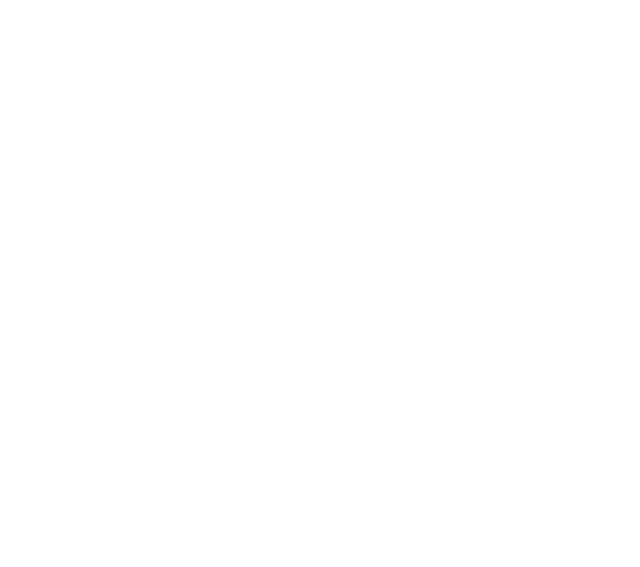
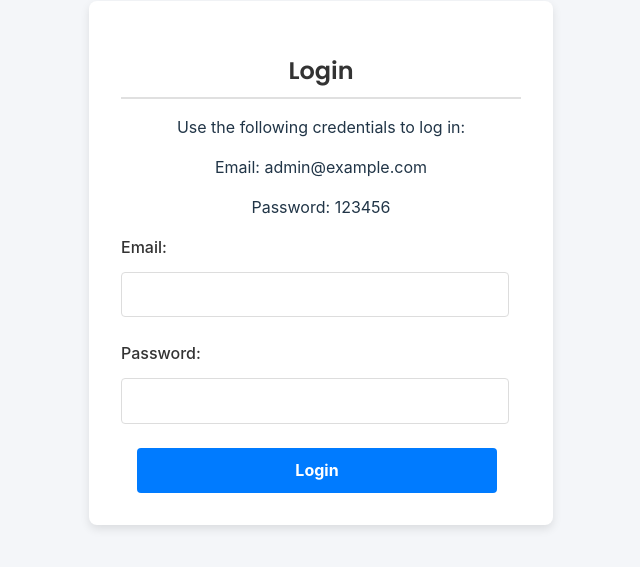
Before and after one commit to OscarGrC/HotelDashboard, a React (Vite) app: page /login in a window 1280 px wide. Before the commit this address had no page. Shown: the part 137-704 px from the top of the page, without its empty margins (319-959 px from the left). Built offline with nearby package versions, Linux system fonts and the light colour scheme.

Commit message:
add login   commit

```diff
--- /dev/null
+++ b/src/common/PrivatesRoute.jsx
@@ -0,0 +1,14 @@
+import React from 'react';
+import { Navigate } from 'react-router-dom';
+
+const PrivateRoute = ({ element }) => {
+    const isAuthenticated = localStorage.getItem('isAuthenticated') === 'true';
+
+    if (!isAuthenticated) {
+        return <Navigate to="/login" />;
+    }
+
+    return element;
+};
+
+export default PrivateRoute;
--- a/src/common/header/Header.js
+++ b/src/common/header/Header.js
@@ -13,6 +13,7 @@
     border: none;
     font-size: 1.5rem;
     cursor: pointer;
+    display:inline;
 outline: none;
     &:hover {
         opacity: 0.8;
@@ -22,9 +23,10 @@
 export const PageTitle = styled.h1`
     font-size: 1.75rem;
     font-weight: 600;
+    display:inline;
     color: #222222;
     font-family: 'Poppins', sans-serif;
-    padding-right:10rem;
+
 `;
 
 
@@ -101,7 +103,7 @@
     bottom: 55%;
     width: 1.2rem;
     height: 1.2rem;
-    background-color: ${props => props.bgColor === "red" ? "red" : "black"};
+    background-color: ${props => props.bgcolor === "red" ? "red" : "black"};
     color: white;
     font-size: 0.75rem;
     font-weight: bold;
--- a/src/common/navbar/Navbar.js
+++ b/src/common/navbar/Navbar.js
@@ -13,16 +13,26 @@
 
 export const Header = styled.div`
     display: flex;
-    flex-direction: column;
     align-items: center;
-    text-align: center;
+    text-align: left;
     margin-bottom: 2rem;
 `;
 
 export const LogoIcon = styled.div`
-    font-size: 2rem;
-    color: #007bff;
-    margin-bottom: 0.5rem;
+    margin-right: 1rem;
+    display: flex;
+    align-items: center;
+    margin-left:1rem;
+
+    img {
+        width: 2rem;
+        height: 2rem;
+    }
+`;
+
+export const TitleContainer = styled.div`
+    display: flex;
+    flex-direction: column;
 `;
 
 export const Title = styled.h1`
@@ -30,14 +40,18 @@
     font-weight: 400;
     font-family: 'Poppins', sans-serif;
     color: #222;
+    margin: 0;
+
 `;
 
 export const Subtitle = styled.h2`
-    font-size: 0.75rem;
+    font-size: 0.5rem;
     font-weight: 300;
     font-family: 'Poppins', sans-serif;
     color: #555;
+    margin: 0;
 `;
+
 
 export const Nav = styled.nav`
     display: flex;
@@ -45,6 +59,7 @@
     gap: 1rem;
     margin-bottom: 2rem;
 `;
+
 
 export const NavItem = styled.div`
     display: flex;
@@ -55,21 +70,25 @@
     cursor: pointer;
     padding: 0.5rem 1rem;
     border-radius: 4px;
-    transition: background-color 0.3s;
-
-    &:hover {
-        background-color: #e9ecef;
-    }
+    color: #7992b3;
 
     svg {
         font-size: 1.2rem;
-        color: #007bff;
+        color: #c5c5c5;
+    }
+
+    &.navActive {
+        color: #FF0000;
+
+        svg {
+            color: #FF0000;
+        }
     }
 `;
 
 export const UserProfile = styled.div`
     text-align: center;
-    margin-top: 2rem;
+
 
     img {
         width: 3rem;
@@ -79,7 +98,7 @@
     }
 
     h3 {
-        font-size: 1rem;
+        font-size: 0.9rem;
         font-weight: 600;
         font-family: 'Poppins', sans-serif;
         margin: 0.3rem 0;
@@ -87,28 +106,36 @@
     }
 
     p {
-        font-size: 0.75rem;
+        font-size: 0.5rem;
         font-family: 'Poppins', sans-serif;
         color: #555;
     }
 `;
 
-export const ContactSection = styled.div`
+export const ContactButton = styled.button`
+    display: inline-block;
+    margin-top: 0.5rem;
+    margin-left: 1.5rem;
+    margin-right: 1.5rem;
+    padding: 0.5rem 1rem;
+    font-size: 0.85rem;
+    font-weight: 500;
+    font-family: 'Poppins', sans-serif;
+    color: #135846;
+    background-color: #c5c5c5;
+    border-radius: 4px;
+    cursor: pointer;
     text-align: center;
-    margin-top: 2rem;
 
-    h4 {
-        font-size: 0.85rem;
-        font-weight: 500;
-        font-family: 'Poppins', sans-serif;
-        margin-bottom: 0.5rem;
-        color: #222;
+    &:focus {
+        outline: none;
     }
 `;
 
+
 export const Footer = styled.footer`
     text-align: center;
-    font-size: 0.75rem;
+    font-size: 0.66rem;
     font-family: 'Poppins', sans-serif;
     color: #777;
     margin-top: 2rem;
@@ -116,6 +143,14 @@
     p {
         margin: 0.3rem 0;
     }
+         h4 {
+       color:#222222;
+        margin: 0.3rem 0;
+    }
+              h3 {
+     margin-top:2rem;
+     font-size: 0.66rem;
+    }
 
     svg {
         color: red;
--- /dev/null
+++ b/src/login/login.js
@@ -0,0 +1,78 @@
+import styled from 'styled-components';
+
+export const LoginWrapper = styled.div`
+  display: flex;
+  justify-content: center;
+  align-items: center;
+  height: 100vh;
+  background-color: #f4f6f9;
+`;
+
+export const LoginBox = styled.div`
+  background-color: white;
+  border-radius: 8px;
+  padding: 2rem;
+  width: 100%;
+  max-width: 400px;
+  box-shadow: 0 4px 10px rgba(0, 0, 0, 0.1);
+`;
+
+export const Title = styled.h2`
+  text-align: center;
+  font-family: 'Poppins', sans-serif;
+  margin-bottom: 1rem;
+  border-bottom: 2px solid #e0e0e0;
+  padding-bottom: 0.5rem;
+  font-size: 1.5rem;
+  color: #333;
+`;
+
+export const FormGroup = styled.div`
+  margin-bottom: 1.5rem;
+
+  label {
+    font-size: 1rem;
+    font-weight: 500;
+    color: #333;
+    margin-bottom: 0.5rem;
+    display: block;
+  }
+
+  input {
+    width: 90%;
+    padding: 0.8rem;
+    font-size: 1rem;
+    border-radius: 4px;
+    border: 1px solid #ddd;
+    margin-top: 0.3rem;
+
+    &:focus {
+      outline: none;
+      border-color: #007bff;
+    }
+  }
+`;
+
+export const ErrorMessage = styled.p`
+  color: red;
+  font-size: 0.9rem;
+  margin-top: 0.5rem;
+`;
+
+export const SubmitButton = styled.button`
+  width: 90%;
+  margin-left:1rem;
+  padding: 0.8rem;
+  background-color: #007bff;
+  color: white;
+  font-size: 1rem;
+  font-weight: bold;
+  border: none;
+  border-radius: 4px;
+  cursor: pointer;
+  transition: background-color 0.3s;
+
+  &:hover {
+    background-color: #0056b3;
+  }
+`;
--- /dev/null
+++ b/src/login/login.jsx
@@ -0,0 +1,61 @@
+import React, { useState } from 'react';
+import { useNavigate } from 'react-router-dom';
+import { LoginWrapper, LoginBox, Title, FormGroup, ErrorMessage, SubmitButton } from './login';
+
+export const Login = () => {
+    const [email, setEmail] = useState('');
+    const [password, setPassword] = useState('');
+    const [error, setError] = useState('');
+    const navigate = useNavigate();
+
+    const handleLogin = () => {
+        const hardcodedEmail = 'admin@example.com';
+        const hardcodedPassword = '123456';
+
+        if (email === hardcodedEmail && password === hardcodedPassword) {
+            localStorage.setItem('isAuthenticated', 'true');
+            navigate('/');
+        } else {
+            setError('Invalid email or password');
+        }
+    };
+
+    const handleSubmit = (e) => {
+        e.preventDefault();
+        handleLogin();
+    };
+
+    return (
+        <LoginWrapper>
+            <LoginBox>
+                <Title>Login</Title>
+                <p style={{ textAlign: 'center' }}>Use the following credentials to log in:</p>
+                <p style={{ textAlign: 'center' }}>Email: admin@example.com</p>
+                <p style={{ textAlign: 'center' }}>Password: 123456</p>
+
+                <form onSubmit={handleSubmit}>
+                    <FormGroup>
+                        <label>Email:</label>
+                        <input
+                            type="email"
+                            value={email}
+                            onChange={(e) => setEmail(e.target.value)}
+                            required
+                        />
+                    </FormGroup>
+                    <FormGroup>
+                        <label>Password:</label>
+                        <input
+                            type="password"
+                            value={password}
+                            onChange={(e) => setPassword(e.target.value)}
+                            required
+                        />
+                    </FormGroup>
+                    {error && <ErrorMessage>{error}</ErrorMessage>}
+                    <SubmitButton type="submit" onClick={handleLogin}>Login</SubmitButton>
+                </form>
+            </LoginBox>
+        </LoginWrapper>
+    );
+};
--- a/src/main.jsx
+++ b/src/main.jsx
@@ -1,20 +1,24 @@
-import { createRoot } from 'react-dom/client'
-import { BrowserRouter, Routes, Route } from 'react-router-dom'
-import { Layout } from './common/Layout'
-import { Dashboard } from './dashboard/pages/dashboard'
-import './index.css'
+import { createRoot } from 'react-dom/client';
+import { BrowserRouter, Routes, Route } from 'react-router-dom';
+import { Layout } from './common/Layout';
+import { Dashboard } from './dashboard/pages/dashboard';
+import { Rooms } from './rooms/pages/rooms';
+import { Login } from './login/login.jsx';
+import './index.css';
+import PrivateRoute from './common/PrivatesRoute';
 
 createRoot(document.getElementById('root')).render(
-  <>
   <BrowserRouter>
     <Routes>
+      <Route path="/login" element={<Login />} />
+
       <Route element={<Layout />}>
-          <Route path="" element={<Dashboard />} />
+        <Route path="/" element={<PrivateRoute element={<Dashboard />} />} />
+        <Route path="/Rooms" element={<PrivateRoute element={<Rooms />} />} />
       </Route>
     </Routes>
   </BrowserRouter>
-  </>
-)
+);
 
 /*
   <Routes>
--- /dev/null
+++ b/src/rooms/pages/rooms.jsx
@@ -0,0 +1,12 @@
+
+
+export const Rooms = () => {
+    return (
+        <div>
+
+            <h1>rooms</h1>
+
+
+        </div>
+    )
+}
```
Also changed, not shown: src/common/header/Header.jsx (+23 -41 lines), src/common/navbar/Navbar.jsx (+32 -32 lines). Lines whose indentation alone changed are shown as unchanged.
